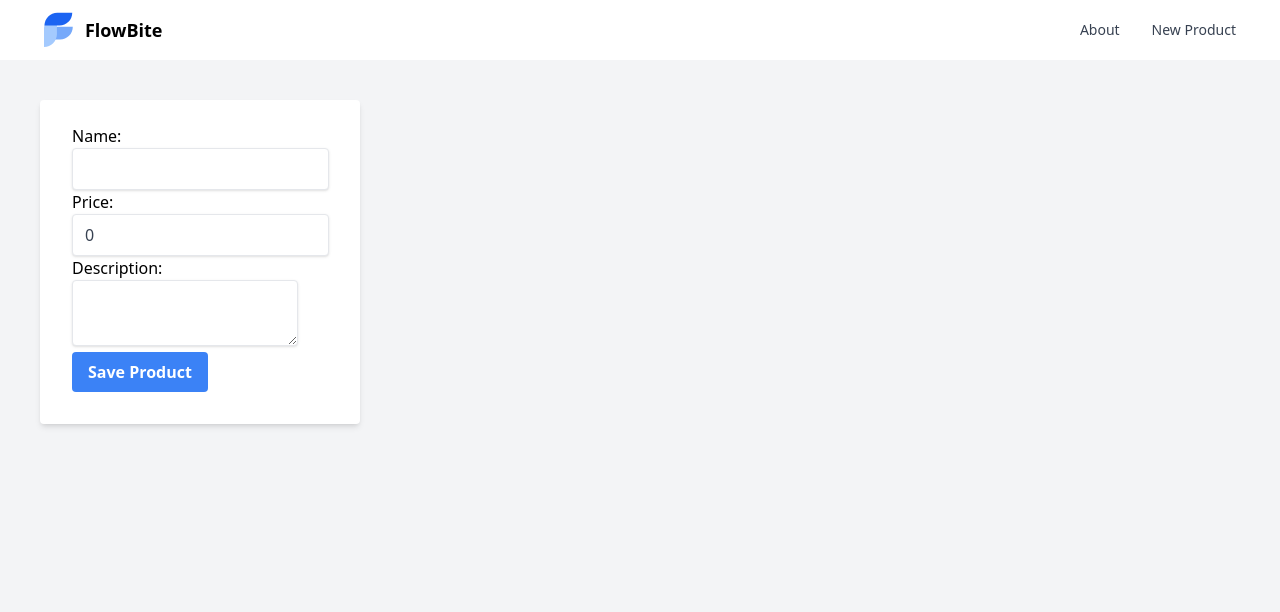
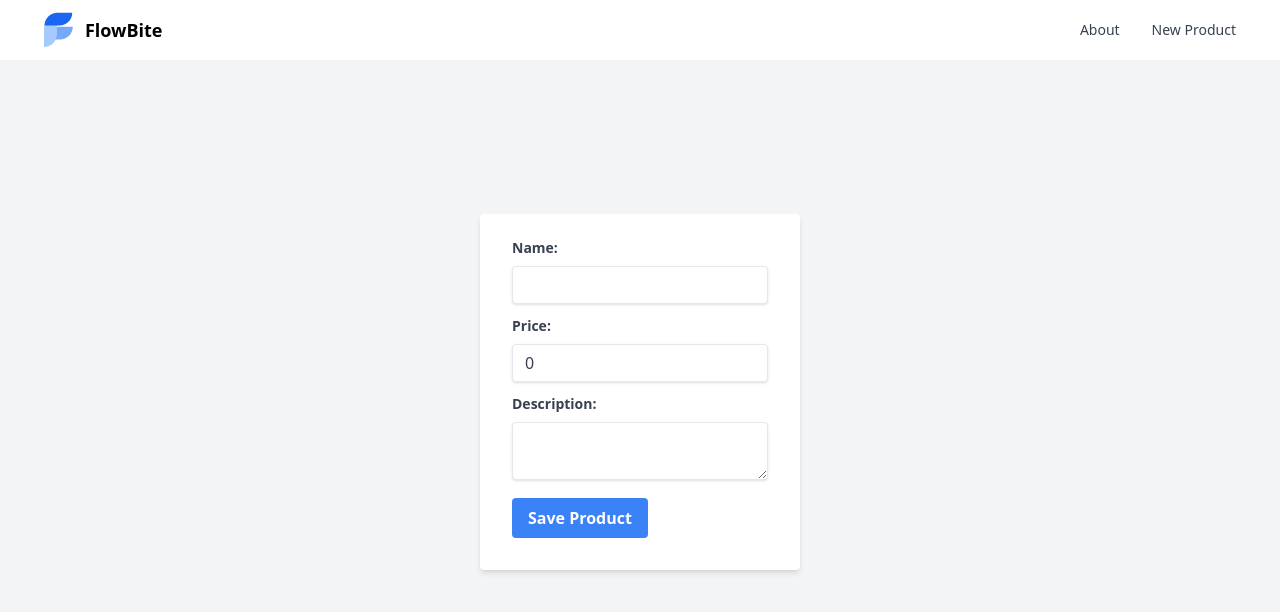
Before and after one commit to devtiagoabreu/nextjs-mysql-crud, a Next.js app: page /new in a window 1280 px wide. Shown: the top 612 px of the page. Built offline with nearby package versions, Linux system fonts and the light colour scheme.

Commit message:
styles of ProductForm

```diff
--- a/components/ProductForm.js
+++ b/components/ProductForm.js
@@ -50,35 +50,60 @@
 
     return (
         <div className="w-full max-w-xs">
-            <form onSubmit={handleSubmit} className="bg-white shadow-md rounded px-8 pt-6 pb-8 mb-4">
-                <label htmlFor='name'>Name:</label>
+            <form
+                onSubmit={handleSubmit}
+                className="bg-white shadow-md rounded px-8 pt-6 pb-8 mb-4"
+            >
+                <div className="mb-3">
+                    <label
+                        htmlFor='name'
+                        className="block text-gray-700 text-sm font-bold mb-2"
+                    >
+                        Name:
+                    </label>
                     <input
                         type='text'
                         name='name'
                         id="name"
                         onChange={handleChange}
-                    className="shadow border rounded py-2 px-3 text-gray-700"
+                        className="shadow appearance-none border rounded w-full py-2 px-3 text-gray-700 leading-tight
+                        focus:outline-none focus:shadow-outline"
                         value={product.name}
                     />
-
-                <label htmlFor='price'>Price:</label>
+                </div>
+                <div className="mb-3">
+                    <label
+                        htmlFor='price'
+                        className="block text-gray-700 text-sm font-bold mb-2"
+                    >
+                        Price:
+                    </label>
                     <input
                         type='text'
                         name='price'
                         id="price"
                         onChange={handleChange}
-                    className="shadow border rounded py-2 px-3 text-gray-700"
+                        className="shadow appearance-none border rounded w-full py-2 px-3 text-gray-700 leading-tight
+                        focus:outline-none focus:shadow-outline"
                         value={product.price}
                     />
-
-                <label htmlFor='decription'>Description:</label>
+                </div>
+                <div className="mb-3">
+                    <label
+                        htmlFor='decription'
+                        className="block text-gray-700 text-sm font-bold mb-2"
+                    >
+                        Description:
+                    </label>
                     <textarea
                         name='description'
                         rows='2'
                         onChange={handleChange}
-                    className="shadow border rounded py-2 px-3 text-gray-700"
+                        className="shadow appearance-none border rounded w-full py-2 px-3 text-gray-700 leading-tight
+                        focus:outline-none focus:shadow-outline"
                         value={product.description}>
                     </textarea>
+                </div>
 
                 <button
                     className="bg-blue-500 hover:bg-blue-700 py-2 px-4 rounded focus:outline-none focus:shadow-outline font-bold text-white"
--- a/pages/index.js
+++ b/pages/index.js
@@ -3,16 +3,22 @@
 import { Layout } from '../components/Layout';
 import { ProductCard } from '../components/ProductCard';
 
+function HomePage({ products }) {
 
+  const renderProducts = () => {
 
-function HomePage({ products }) {
+    if (products.lenght === 0)
+      return <h1 className='text-center text-2x1 font-bold'>No Products yet</h1>
+
+    return products.map((product) => (
+      <ProductCard key={product.id} product={product} />
+    ))
+  }
 
   return (
     <Layout>
       <div className="grid gap-2 grid-cols-1 md:grid-cols-4">
-        {products.map((product) => (
-          <ProductCard key={product.id} product={product} />
-        ))}
+        { renderProducts() }
       </div>
     </Layout>
   );
--- a/pages/new.js
+++ b/pages/new.js
@@ -4,7 +4,9 @@
 function NewPage() {
   return (
     <Layout>
+      <div className='grid place-items-center h-5/6'>
       <ProductForm/>
+      </div>
     </Layout>
   )
 }
```
Lines whose indentation alone changed are shown as unchanged.
